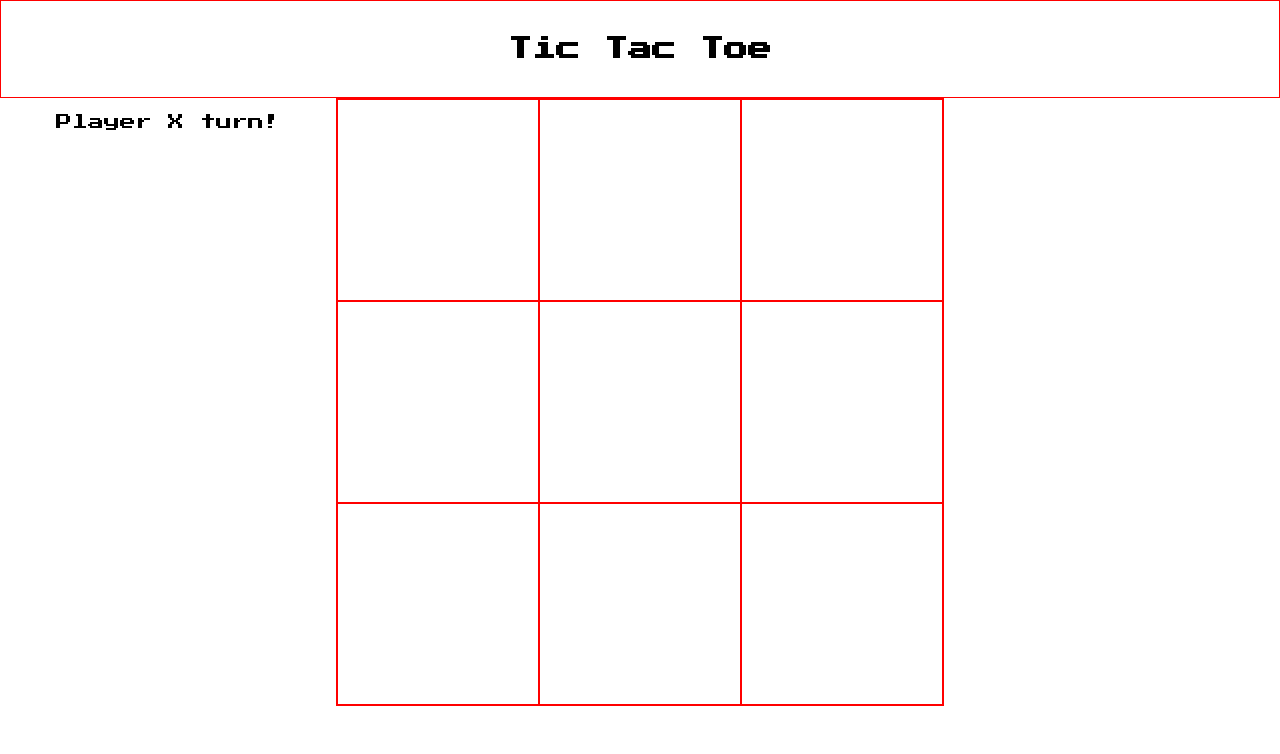
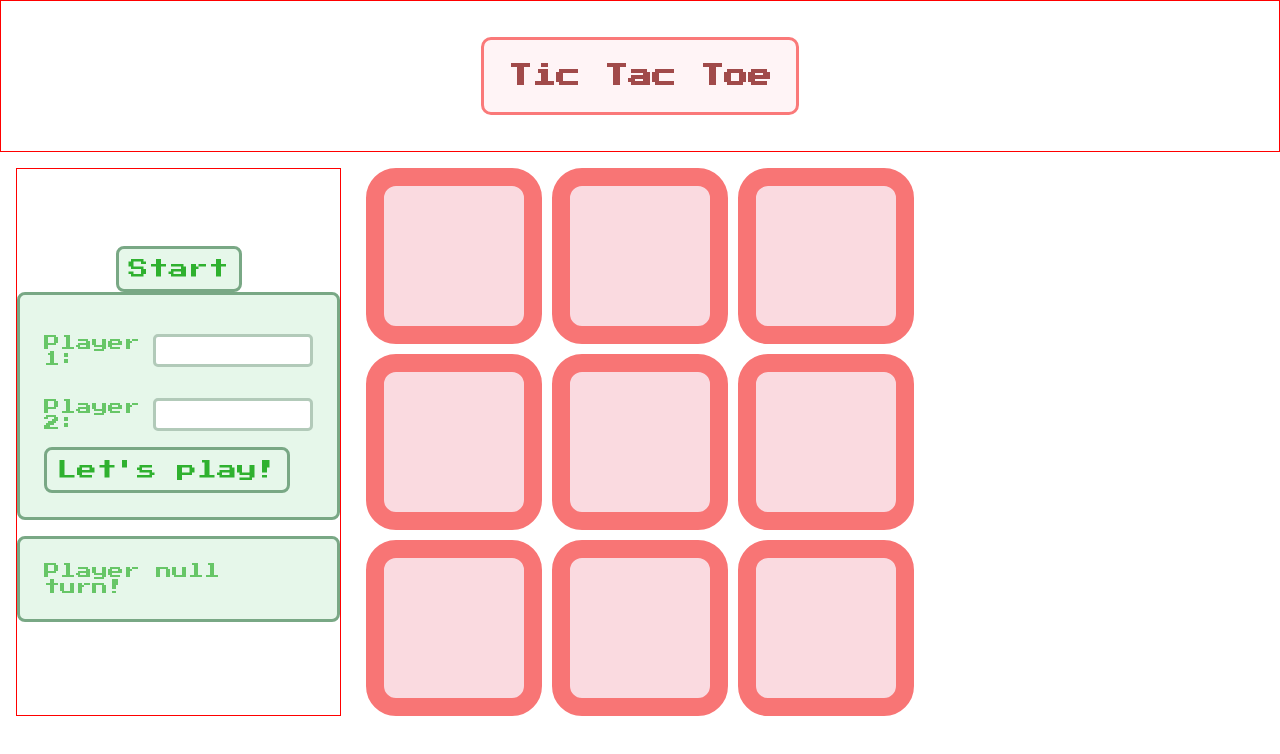
Before and after one commit to jiwonnie6/Tic-Tac-Toe, a website: page index.html in a window 1280 px wide. Drawn offline with Linux system fonts and the light colour scheme.

Commit message:
css and logic updates

```diff
--- a/index.html
+++ b/index.html
@@ -18,8 +18,23 @@
 
     <div class="main-outline">
       <div class="left-instructions-outline">
-        <p id="left-instructions">
-        </p>
+        <div class="start">
+          <button class="start-button">Start</button>
+        </div>
+        <div class="player-inputs">
+          <div class="player1">
+            <p>Player 1:</p>
+            <input type="text" id="player1-name">
+          </div>
+          <div class="player2">
+            <p>Player 2:</p>
+            <input type="text" id="player2-name">
+          </div>
+          <div class="play-game-button">
+            <button class="play-button" id="playButton">Let's play!</button>
+          </div>
+        </div>
+        <p id="left-instructions"></p>
       </div>
 
       <div class="cells-outline">
@@ -37,8 +52,7 @@
       </div>
 
       <div class="right-instructions-outline">
-        <p id="right-instructions">
-        </p>
+        <p id="right-instructions"></p>
       </div>
     </div>
 
--- a/main.js
+++ b/main.js
@@ -1,117 +1,3 @@
-// const prompt = require("prompt-sync")({ sigint: true });
-
-// const Gameboard = {
-//   board:[
-//     " ", " ", " ",
-//     " ", " ", " ",
-//     " ", " ", " "
-//   ],
-
-//   winnings:[
-//     // rows
-//     [0, 1, 2],
-//     [3, 4, 5],
-//     [6, 7, 8],
-
-//     // columns
-//     [0, 3, 6],
-//     [1, 4, 7],
-//     [2, 5, 8],
-
-//     // diagonals
-//     [0, 4, 8],
-//     [2, 4, 6]
-//   ],
-
-//   boardgame() {
-//     return this.board;
-//   },
-
-//   checkWins() {
-//     // wins = this.winnings;
-
-//     for(win of this.winnings) {
-//       const [a, b, c] = win;
-
-//       if(this.board[a] !== ' ' && this.board[a] === this.board[b] && this.board[b] === this.board[c]){
-//         return true;
-//       }
-//     }
-//     return false;
-//   },
-
-//   checkTie() {
-//     for(board of this.board) {
-//       if(board === ' ') {
-//         return false;
-//       }
-//     }
-//     return true;
-//   },
-
-//   taken(playerPick) {
-//     return this.board[playerPick] != ' ';
-//   },
-
-//   invalidInput(playerPick) {
-//     if(playerPick > 9 || playerPick < 0){
-//       return true;
-//     }
-//   }
-
-// };
-
-// const Players = {
-
-//   player: 'X',
-
-//   switchPlayers() {
-//     if (Players.player === 'X') {
-//       Players.player = 'O';
-//     }
-//     else {
-//       Players.player = 'X'
-//     }
-//   }
-// };
-
-// const Game = {
-//   start() {
-
-//     let board = Gameboard.boardgame();
-
-//     while(!Gameboard.checkTie()){
-
-//       console.log(board);
-
-//       let pick = prompt("player " + Players.player + " choose a number (0-8): ");
-
-//       if(Gameboard.taken(pick) == true || Gameboard.invalidInput(pick) == true) {
-//         console.log('invalid input or you cannot choose this space. pick a different cell.');
-//       }
-//       else {
-//         board[pick] = Players.player;
-
-//         if(Gameboard.checkWins() == true) {
-//           console.log(board);
-//           console.log('player ' + Players.player + ' won');
-//           break;
-//         }
-
-//         Players.switchPlayers();
-//       }
-//     }
-
-//     if(Gameboard.checkTie() == true && Gameboard.checkWins() == false) {
-//       console.log(board);
-//       console.log('this game is a tie');
-//     }
-//   }
-// };
-
-// Game.start();
-
-
 
 const Gameboard = {
   board:[
@@ -167,11 +53,33 @@ const Gameboard = {
 
 const Players = {
 
-  player: 'X',
+  // player: switchPlayers().player,
+  player: null,
 
   switchPlayers() {
-    this.player = (this.player === 'X') ? 'O' : 'X';
+
+    document.getElementById('playButton').addEventListener('click', function() {
+      const player1 = document.getElementById("player1-name").value;
+      const player2 = document.getElementById("player2-name").value;
+      const leftInstructions = document.getElementById("left-instructions");
+
+      Players.player = (Players.player === player1) ? player2 : player1;
+      leftInstructions.innerHTML = "Player " + Players.player + " turn!";
+    });
+
+    // this.player = player1;
+    // return this.player;
+
+  },
+
+  getCurrentPlayer() {
+    return Players.player;
   }
+
+  // switchPlayers() {
+  //   const player1 = document.getElementById("player1-name").value;
+  //   this.player = (this.player === 'X') ? 'O' : 'X';
+  // }
 };
 
 const Game = {
@@ -184,20 +92,17 @@ const Game = {
 
     let board = Gameboard.boardgame();
 
-    leftInstructions.innerHTML = "Player " + Players.player + " turn!";
+    Players.switchPlayers();
+    leftInstructions.innerHTML = "Player " + Players.getCurrentPlayer()+ " turn!";
 
     function cellsClicked(e) {
       if (this.gameOver) return;
 
-      // const cell = e.target.id;
-      // const index = parseInt(cell.split("-")[1]) - 1;
-
-      // const clickedCell = document.getElementById(cell);
-
       const cell = e.target;
       const index = parseInt(cell.id.split("-")[1]) - 1;
 
-      leftInstructions.innerHTML = "Player " + Players.player + " turn!";
+      // Players.switchPlayers();
+      // leftInstructions.innerHTML = "Player " + Players.getCurrentPlayer() + " turn!";
 
       if(!Gameboard.taken(cell)) {
         cell.innerHTML = Players.player;
--- a/style.css
+++ b/style.css
@@ -1,5 +1,5 @@
 body {
-  font-family: "Press Start 2P", system-ui;
+  font-family: "Press Start 2P", system-ui !important;
   font-weight: 400;
   font-style: normal;
 
@@ -17,17 +17,94 @@ body {
   border: 1px solid red;
 }
 
+.header {
+  border: 3px solid rgb(250, 121, 121);
+  border-radius: 10px;
+  background-color: rgb(255, 244, 246);
+
+  /* border: 2px solid rgb(171, 250, 191);
+  border-radius: 15px;
+  background-color: rgb(230, 247, 234); */
+
+  padding: 1em;
+  color: rgb(161, 74, 74);
+  /* border: 2px; */
+}
+
 /* main game */
 
 .main-outline {
   display: grid;
   grid-template-columns: repeat(3, 1fr);
+  padding: 1em;
+  grid-gap: 25px;
+  /* grid-gap: 20px; */
 }
 
 /* left instructions // player info, turns, invalid notifications etc*/
 .left-instructions-outline {
   display: flex;
   justify-content: center;
+  align-items: center;
+  flex-direction: column;
+
+  border: 1px solid red;
+}
+
+#left-instructions,
+.player-inputs {
+  border: 3px solid rgb(121, 168, 133);
+  border-radius: 8px;
+  background-color: rgb(230, 247, 234);
+  padding: 1.5em;
+  color: rgb(103, 198, 103);
+}
+
+.start-button,
+.play-button {
+  /* height: 30px;
+  width: 80px; */
+  padding: 0.5em;
+  border: 3px solid rgb(121, 168, 133);
+  border-radius: 8px;
+
+  background-color: rgb(230, 247, 234);
+  color: rgb(47, 177, 47);
+
+  font-size: 20px;
+  font-family: inherit;
+}
+
+.player1,
+.player2 {
+  display: flex;
+  flex-direction: row;
+  align-items: center;
+  justify-content: center;
+}
+
+.player1 > p,
+.player2 > p {
+  color: rgb(103, 198, 103);
+}
+
+.player1 > input[type=text],
+.player2 > input[type=text] {
+  height: 25px;
+  width: 150px;
+  border: 3px solid rgb(178, 202, 185);
+  border-radius: 5px;
+}
+
+.player1 > input[type=text]:focus,
+.player2 > input[type=text]:focus {
+  height: 25px;
+  width: 150px;
+  border: 3px solid rgb(134, 186, 146);
+  border-radius: 5px;
+  outline: none;
+  caret-color: rgb(87, 160, 87);
+  text-indent: 5px;
 }
 
 /* tic tac toe cells */
@@ -35,24 +112,39 @@ body {
   display: flex;
   justify-content: center;
 
-  border: 1px solid red;
+  /* border: 20px solid red; */
+
+  grid-gap: 20px;
 }
 
 #cells {
   display: grid;
   grid-template-columns: repeat(3, 1fr);
+  grid-gap: 10px;
+
+  /* border-radius: 20px; */
 }
 
 #cells > div {
-  height: 200px;
-  width: 200px;
+  height: 140px;
+  width: 140px;
 
-  border: 1px solid red;
+  border: 18px solid rgb(248, 117, 117);
+  background-color: rgb(250, 218, 224);
+
+  border-radius: 30px;
+
+  color: rgb(184, 86, 86);
 
   display: flex;
   justify-content: center;
   align-items: center;
   font-size: 50px;
+}
+
+#cells > div:hover {
+  background-color: rgb(249, 172, 185);
+  border: 18px solid rgb(251, 92, 92);
 }
 
 /* right instructions // restart button, which player won, etc. */
```
